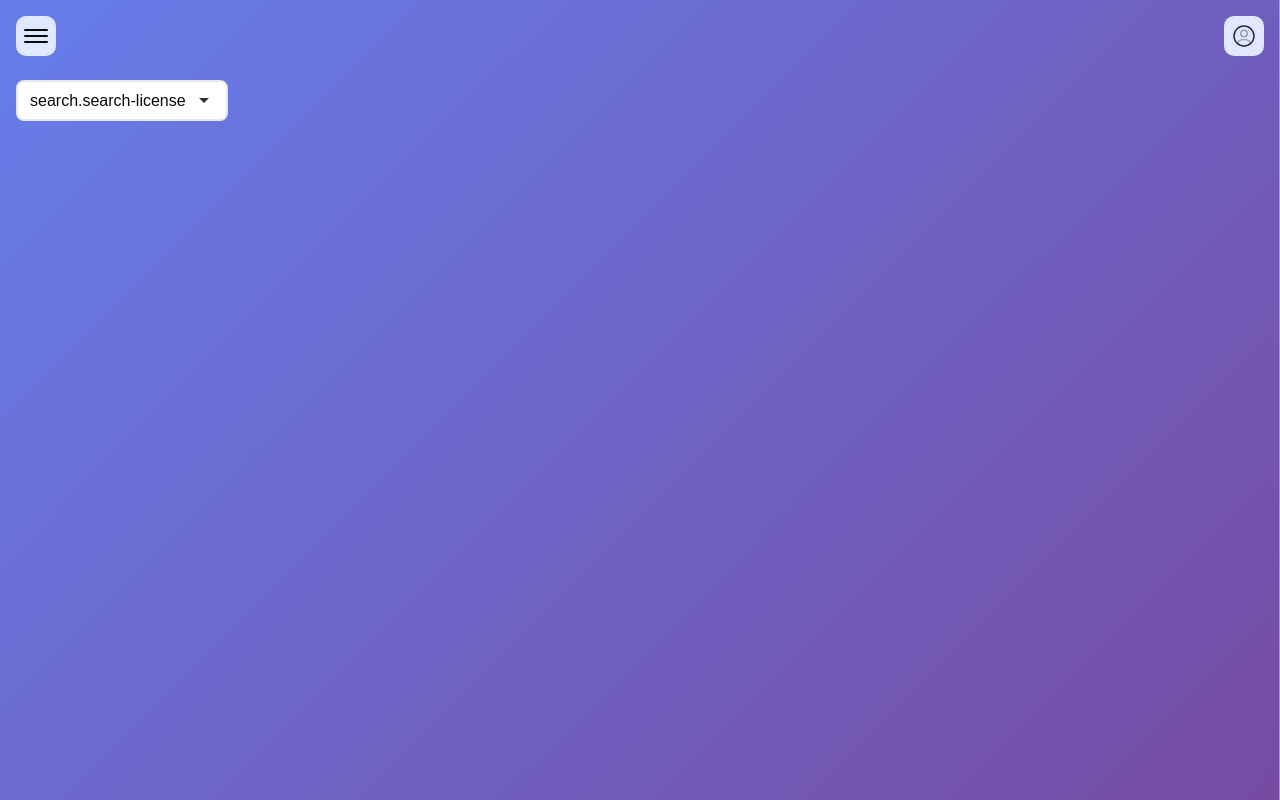
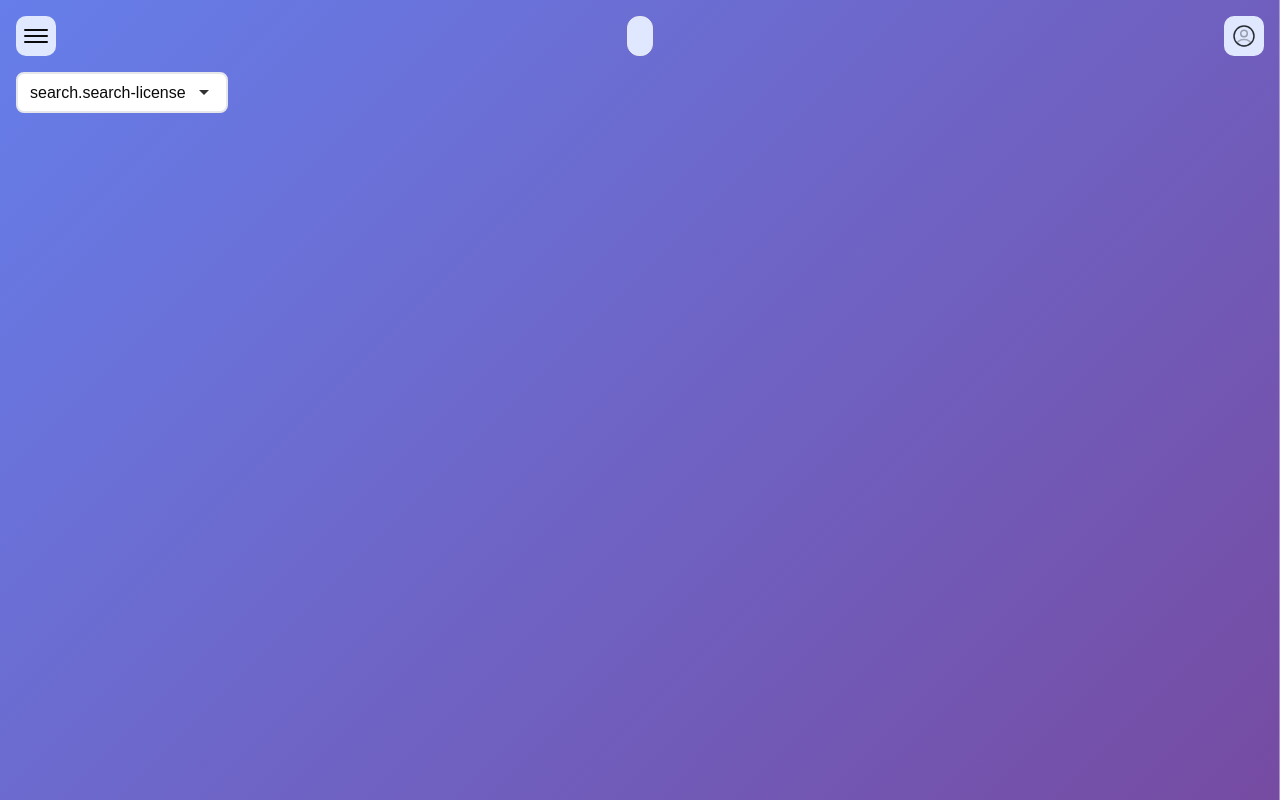
Before and after one commit to Franck-dev-hub/card_vault_php, a Symfony app: template templates/routes/search.html.twig in a window 1280 px wide. Run offline with Twig, Linux system fonts and the light colour scheme; the template is opened without the code that fills it, so the values that code supplies are empty; some libraries are stand-ins or nearby versions.

Commit message:
feat(header): add header button

```diff
--- /dev/null
+++ b/public/css/header.css
@@ -0,0 +1,20 @@
+.header-title {
+    display: flex;
+    justify-content: center;
+}
+
+.header-title p {
+    height: 40px;
+    display: flex;
+    align-items: center;
+    justify-content: center;
+    margin-top: 1rem;
+    padding-left: 12px;
+    padding-right: 12px;
+    border: 1px solid var(--border);
+    border-radius: 12px;
+    color: var(--text-primary);
+    font-size: 1rem;
+    background-color: var(--accent-blue-light);
+    cursor: default;
+}
--- a/public/css/search/cards.css
+++ b/public/css/search/cards.css
@@ -3,7 +3,7 @@
     display: grid;
     grid-template-columns: repeat(auto-fit, minmax(100px, 1fr));
     gap: 0.3em;
-    padding: 1em 0 0.5rem 0;
+    padding: 1em 0 1rem 0;
     margin-bottom: 5rem;
 }
 
@@ -32,7 +32,8 @@
     .cards-container {
         grid-template-columns: repeat(auto-fit, minmax(200px, 1fr));
         gap: 0.5rem;
-        margin-bottom: 1rem;
+        margin-bottom: 0;
+        padding-bottom: 0;
     }
 }
 
--- a/public/css/styles.css
+++ b/public/css/styles.css
@@ -89,7 +89,6 @@ body {
 
 body {
     display: flex;
-    padding-top: 4rem;
     flex-direction: column;
     background: linear-gradient(135deg, var(--bg-primary) 0%, var(--bg-secondary) 100%) fixed;
 }
--- a/templates/base.html.twig
+++ b/templates/base.html.twig
@@ -8,12 +8,21 @@
     <link href="https://fonts.googleapis.com/css2?family=Sora:wght@400;500;600;700&display=swap" rel="stylesheet">
     <title>{{ pageTitle }}</title>
     <link rel="icon" href="{{ asset("assets/favicon.png") }}" type="image/x-png">
+    <link rel="stylesheet" href="{{ asset("css/header.css") }}">
+    <link rel="stylesheet" href="{{ asset("css/navigation.css") }}">
+    <link rel="stylesheet" href="{{ asset("css/profile.css") }}">
     <link rel="stylesheet" href="{{ asset("css/styles.css") }}">
-    <link rel="stylesheet" href="{{ asset("css/profile.css") }}">
-    <link rel="stylesheet" href="{{ asset("css/navigation.css") }}">
+
     <link rel="stylesheet" href="{{ asset("css/search/search.css") }}">
     {% block stylesheets %}{% endblock %}
 </head>
+
+<header>
+    <div class="header-title">
+        <p>{{ pageTitle|trans }}</p>
+    </div>
+</header>
+
 <body>
 {% include "navigation.html.twig" %}
 <script src="{{ asset("js/toggleMenu.js") }}"></script>
```
